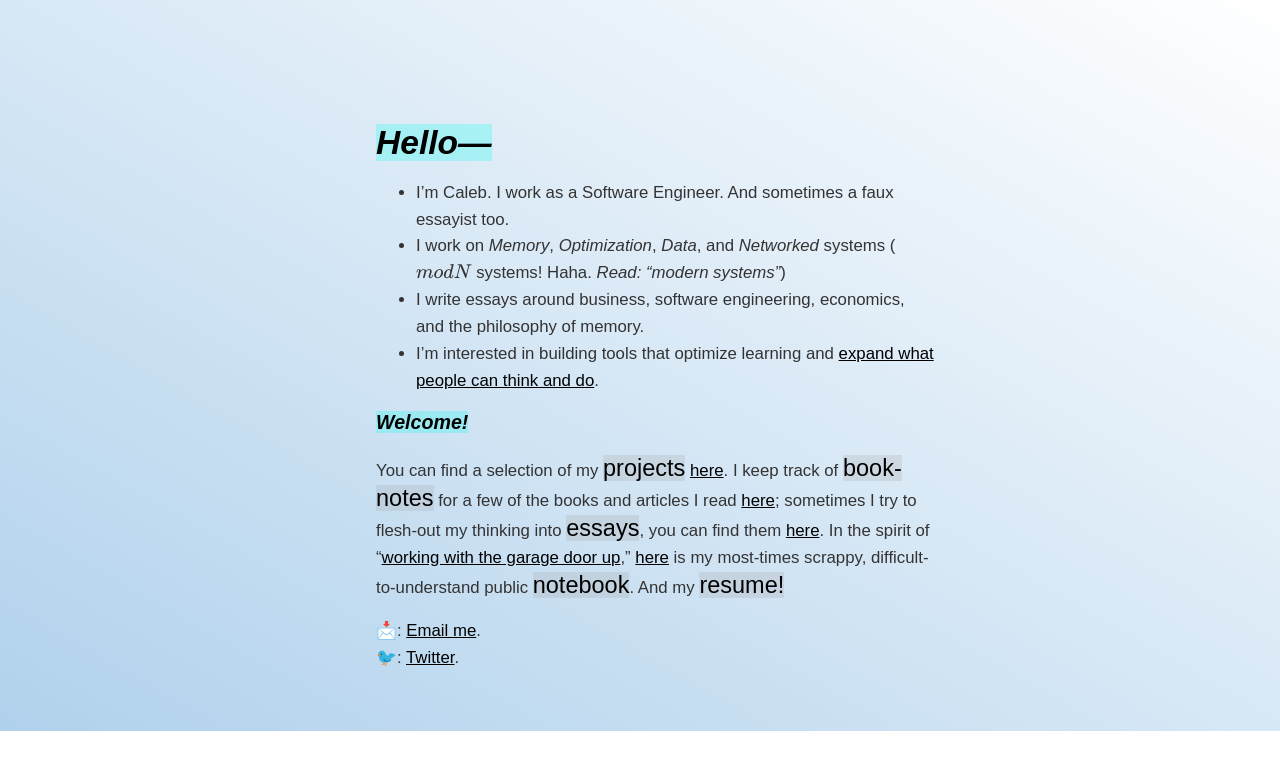
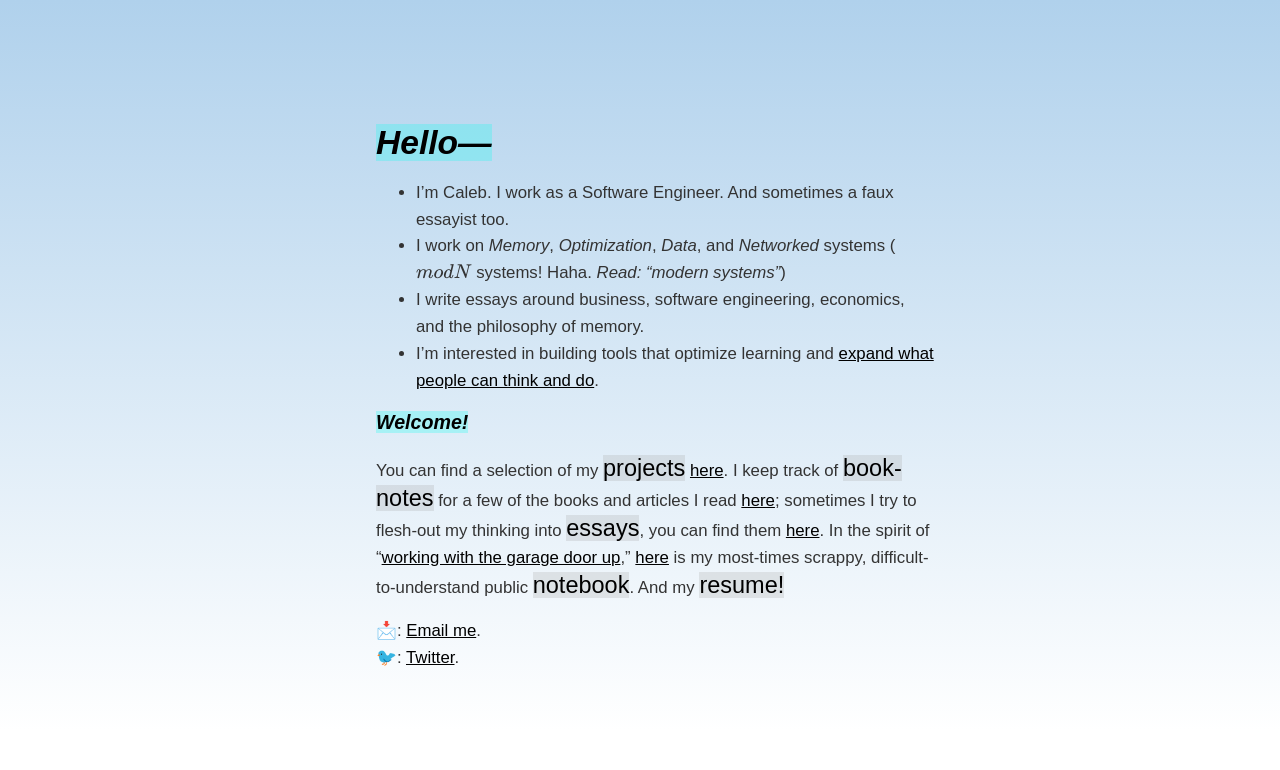
Before and after one commit to dCO2/rococo, a Jekyll site: the page built from index.md, in a window 1280 px wide. Shown: the top 770 px of the page. Built offline with Jekyll 4.4.1, drawn with Linux system fonts in a browser that asks for light colours; some web fonts are replaced; formulas are drawn with MathJax 3.

Commit message:
Update styles.css

```diff
--- a/assets/css/styles.css
+++ b/assets/css/styles.css
@@ -15,7 +15,7 @@ body {
     font-family: 'LMRomanDemi10', sans-serif; */
     text-align: left;
     font-size: 14px;
-    background: linear-gradient(to top right, rgba(176,209,236,1), rgba(176,209,236,0));
+    background: linear-gradient(rgba(176,209,236,1), rgba(176,209,236,0));
     background-repeat: no-repeat;
     background-size: cover;
     background-size: 100% 100%;
```
